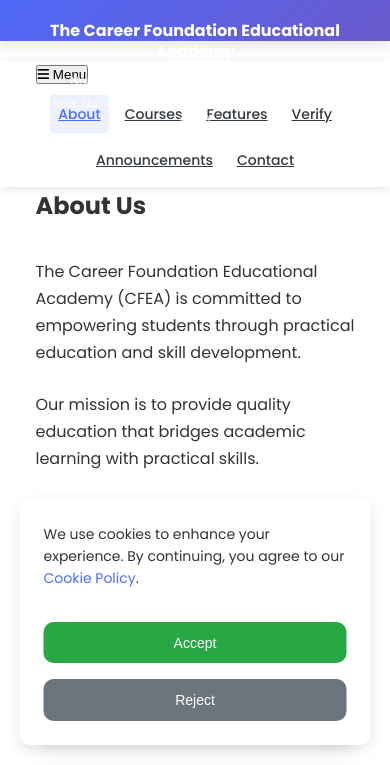
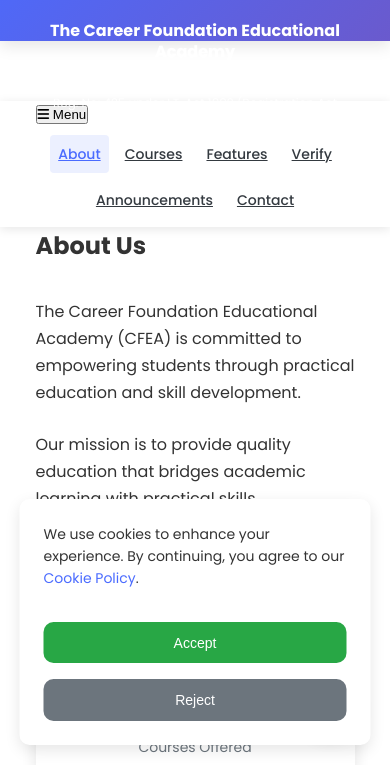
Before and after one commit to cfea22/CFEA, a plain HTML site: page index.html in a window 390 px wide. Shown: the part 79-844 px from the top of the page. Drawn offline with Linux system fonts and the light colour scheme.

Commit message:
Update style.css

```diff
--- a/style.css
+++ b/style.css
@@ -1,17 +1,9 @@
 /* ===== Global Variables & Reset ===== */
 :root {
+  /* Layout Dimensions */
   --header-height: 80px;
   --nav-height: 60px;
-}
 
-header {
-  height: var(--header-height);
-}
-
-body {
-  padding-top: calc(var(--header-height) + var(--nav-height));
-}
-:root {
   /* Colors */
   --primary-color: #4a6bff;
   --primary-dark: #3a56d4;
@@ -37,6 +29,11 @@ body {
   --box-shadow: 0 5px 15px rgba(0, 0, 0, 0.1);
   --border-radius: 10px;
   --transition: all 0.3s ease;
+
+  /* Z-index */
+  --z-header: 1000;
+  --z-nav: 999;
+  --z-chat: 998;
 }
 
 * {
@@ -56,6 +53,7 @@ body {
   color: #333;
   background-color: #fff;
   overflow-x: hidden;
+  padding-top: calc(var(--header-height) + var(--nav-height));
 }
 
 /* ===== Utility Classes ===== */
@@ -108,7 +106,8 @@ header {
   position: fixed;
   width: 100%;
   top: 0;
-  z-index: 1000;
+  height: var(--header-height);
+  z-index: var(--z-header);
   box-shadow: var(--box-shadow);
 }
 
@@ -116,6 +115,7 @@ header {
   display: flex;
   align-items: center;
   justify-content: space-between;
+  height: 100%;
 }
 
 .logo-container {
@@ -144,39 +144,14 @@ header {
   margin-bottom: 0.2rem;
 }
 
-/* Fix for content hidden behind fixed header */
-body {
-  padding-top: 140px; /* Adjust based on your header height */
-}
-
-/* Ensure header doesn't cover content */
-header {
-  position: fixed;
-  top: 0;
-  width: 100%;
-  z-index: 1000;
-}
-
-/* Navigation styling fix */
+/* ===== Navigation ===== */
 nav {
   position: sticky;
-  top: 80px; /* Header height */
-  z-index: 999;
-  background: white;
-  box-shadow: 0 2px 10px rgba(0,0,0,0.1);
-}
-
-/* Main content spacing */
-main {
-  position: relative;
-  z-index: 1;
-}
-nav {
+  top: var(--header-height);
+  z-index: var(--z-nav);
   background: white;
   box-shadow: 0 2px 10px rgba(0, 0, 0, 0.1);
-  position: sticky;
-  top: 82px;
-  z-index: 999;
+  width: 100%;
 }
 
 .nav-container {
@@ -194,6 +169,7 @@ nav {
   border-radius: 4px;
   font-size: var(--font-sm);
   color: var(--dark-color);
+  white-space: nowrap;
 }
 
 .nav-container a:hover,
@@ -201,18 +177,11 @@ nav {
   color: var(--primary-color);
   background: rgba(74, 107, 255, 0.1);
 }
-@media (max-width: 768px) {
-  :root {
-    --header-height: 120px; /* Taller on mobile */
-  }
 
-  nav {
-    top: var(--header-height);
-  }
-}
 /* ===== Main Content ===== */
 main {
-  margin-top: 140px; /* Adjust based on header height */
+  position: relative;
+  z-index: 1;
   padding-bottom: 2rem;
 }
 
@@ -786,7 +755,7 @@ footer {
   position: fixed;
   bottom: 30px;
   right: 30px;
-  z-index: 999;
+  z-index: var(--z-chat);
 }
 
 .chat-button {
@@ -967,14 +936,7 @@ footer {
     --font-md: 1.125rem;
     --font-lg: 1.25rem;
     --font-xl: 1.5rem;
-  }
-
-  main {
-    margin-top: 120px;
-  }
-
-  nav {
-    top: 70px;
+    --header-height: 120px;
   }
 
   .nav-container {
```
